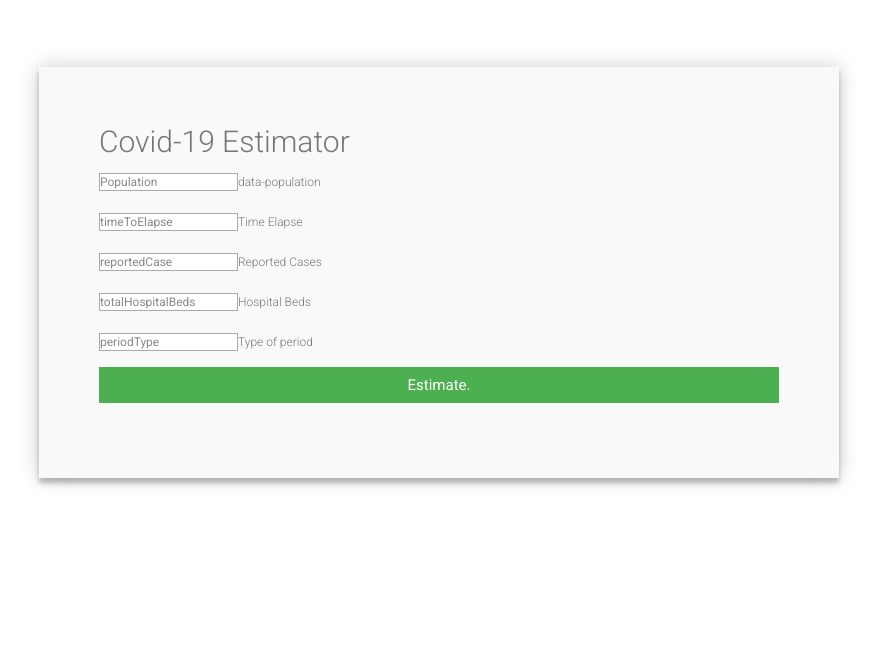
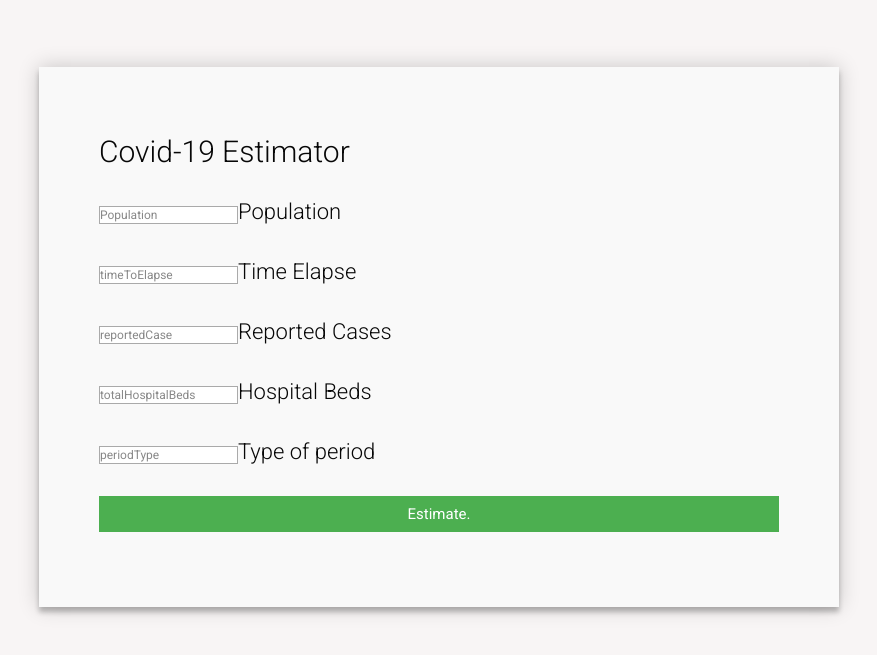
Before and after one commit to suhade/assest, a React (Create React App) app: page / in a window 1280 px wide. Shown: the part 183-838 px from the top of the page, without its empty margins (201-1078 px from the left). Built offline with nearby package versions, Linux system fonts and the light colour scheme.

Commit message:
commiting more

```diff
--- a/src/App.css
+++ b/src/App.css
@@ -13,11 +13,11 @@
 
 body {
   font-family: "Roboto", Helvetica, Arial, sans-serif;
-  font-weight: 100;
-  font-size: 12px;
-  line-height: 30px;
-  color: #777;
-  background: #ffffff;
+  font-weight: 150;
+  font-size: 22px;
+  line-height: 50px;
+  color: rgb(7, 7, 7);
+  background: #f8f5f5;
 }
 
 .container {
--- a/src/App.js
+++ b/src/App.js
@@ -11,25 +11,25 @@ function App() {
           <h3>Covid-19 Estimator</h3>
 
           <fieldset>
-          <input placeholder="Population" type="number" data="data-population" tabIndex={1} required autofocus />
+          <input placeholder="Population" type="number" id="data-population"  required autofocus tabindex="0"/>
 
-          <label for="population">data-population</label>
+          <label for="data-population">Population</label>
           </fieldset>
           <fieldset>
-            <input placeholder="timeToElapse" type="number" data="data-time-to-elapse " tabIndex={2} required />
-            <label for="timeToElapse">Time Elapse</label>
+            <input placeholder="timeToElapse" type="number" id ="data-time-to-elapse" required tabindex="0"/>
+            <label for="data-time-to-elapse">Time Elapse</label>
           </fieldset>
           <fieldset>
-            <input placeholder="reportedCase" type="number" data="data-reported-cases" tabIndex={3} required />
-            <label for="reportedCase">Reported Cases</label>
+            <input placeholder="reportedCase" type="number" id ="data-reported-cases"  required tabindex="0"/>
+            <label for="data-reported-cases">Reported Cases</label>
           </fieldset>
           <fieldset>
-            <input placeholder="totalHospitalBeds" type="number" data=" data-total-hospital-beds" tabIndex={4} required />
-            <label for="beds">Hospital Beds</label>
+            <input placeholder="totalHospitalBeds" type="number" id ="data-total-hospital-beds" required tabindex="0" />
+            <label for="data-total-hospital-beds">Hospital Beds</label>
           </fieldset>
           <fieldset>
-            <input placeholder="periodType" type="number" data="data-period-type"/>
-            <label for="time">Type of period</label>
+            <input placeholder="periodType" type="number" id="data-period-type" />
+            <label for="data-period-type">Type of period</label>
           </fieldset>
           <fieldset>
             <button name="submit" type="submit" id="contact-submit" data="data-goestimate" data-submit="...Sending">Estimate.
```
